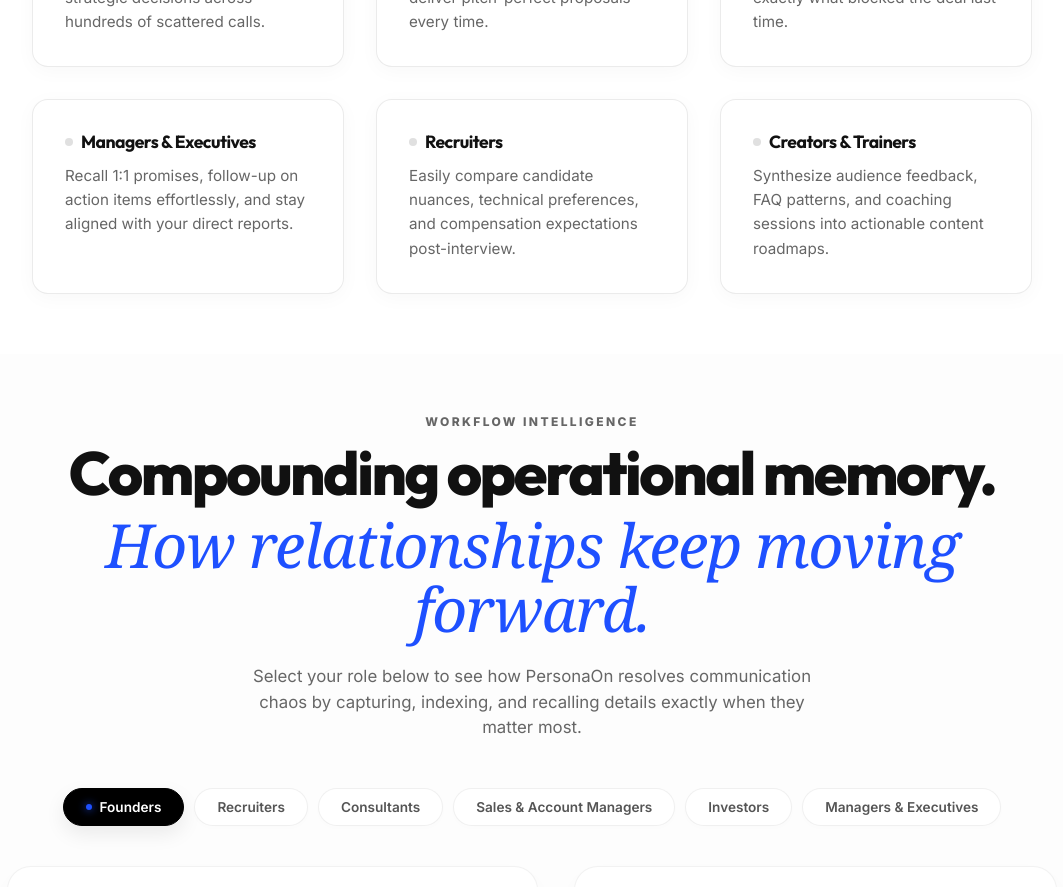
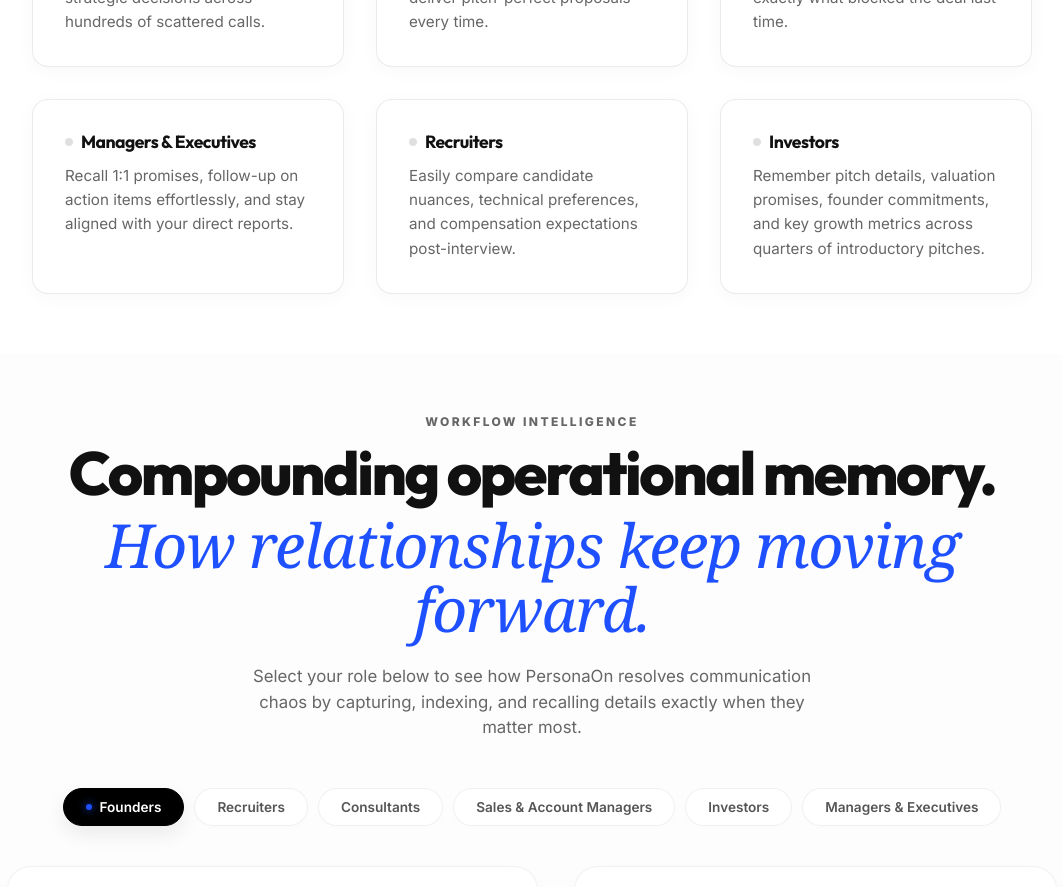
Before and after one commit to saideekshith06/personaon_-, a Next.js app: page / in a window 1280 px wide. Shown: the part 3740-4627 px from the top of the page, without its empty margins (108-1171 px from the left). Built offline with nearby package versions, Linux system fonts and the light colour scheme.

Commit message:
update-6th-icp-investors

```diff
--- a/src/app/components/ICPSections.tsx
+++ b/src/app/components/ICPSections.tsx
@@ -23,8 +23,8 @@
       description: "Easily compare candidate nuances, technical preferences, and compensation expectations post-interview."
     },
     {
-      title: "Creators & Trainers",
-      description: "Synthesize audience feedback, FAQ patterns, and coaching sessions into actionable content roadmaps."
+      title: "Investors",
+      description: "Remember pitch details, valuation promises, founder commitments, and key growth metrics across quarters of introductory pitches."
     }
   ];
 
```
